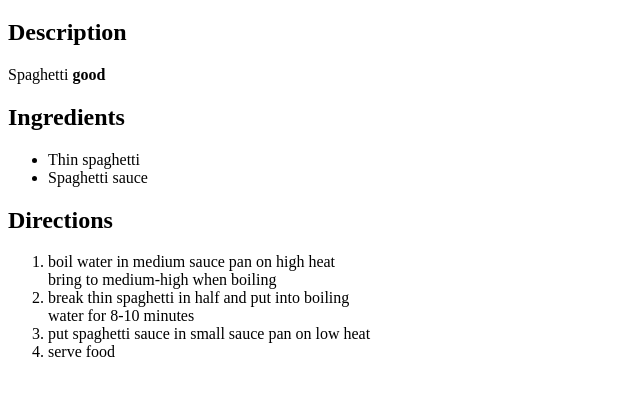
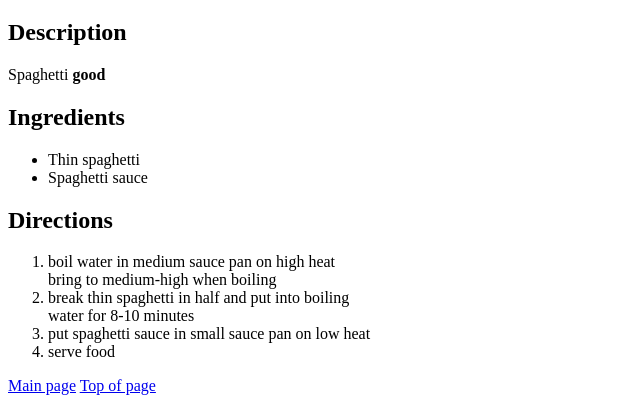
Before and after one commit to aidengage/odin-recipes, a plain HTML site: page recipes/spaghetti.html in a window 1280 px wide. Shown: the part 519-922 px from the top of the page, without its empty margins (0-640 px from the left). Before the commit the page ends 896 px from the top, so only its background shows below. Drawn offline with Linux system fonts and the light colour scheme.

Commit message:
added links to main and top of page

```diff
--- a/recipes/spaghetti.html
+++ b/recipes/spaghetti.html
@@ -26,5 +26,7 @@
             <li>put spaghetti sauce in small sauce pan on low heat</li>
             <li>serve food</li>
         </ol>
+        <a href="../index.html">Main page</a>
+        <a href="./spaghetti.html">Top of page</a>
     </body>
 </html>
```
Also changed, not shown: recipes/banana-bread.html (+2 -0 lines), recipes/lasagna.html (+2 -0 lines), recipes/sloppy-joe.html (+2 -0 lines).
